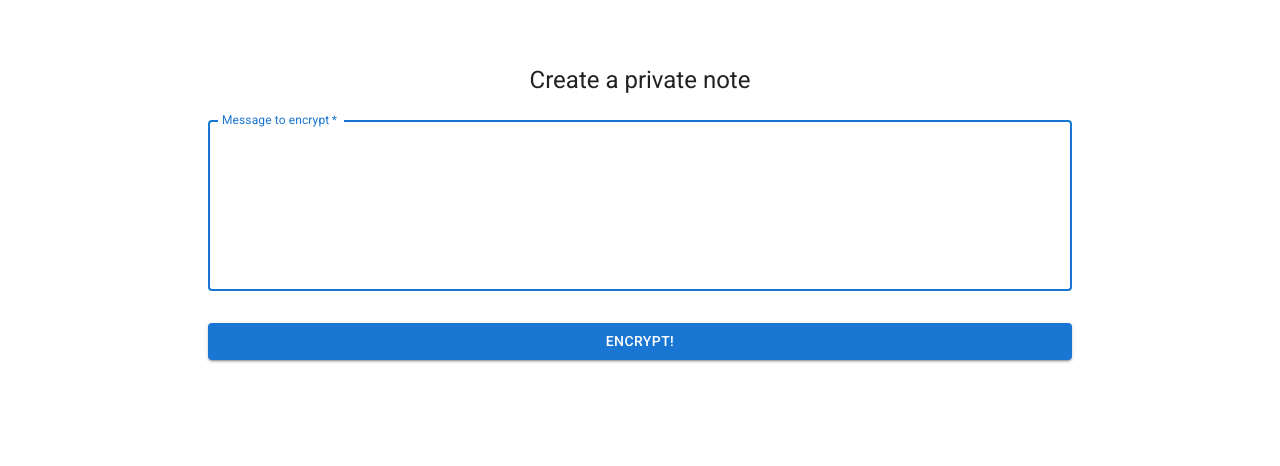
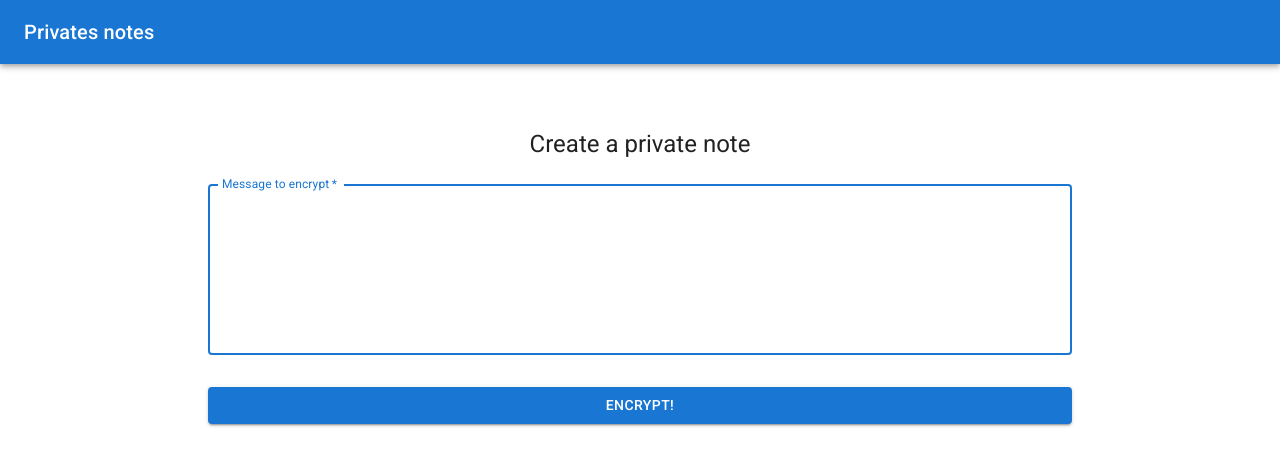
Before and after one commit to billylam/private-note, a React (Create React App) app: page / in a window 1280 px wide. Shown: the top 466 px of the page. Built offline with nearby package versions, Linux system fonts and the light colour scheme; no server answers.

Commit message:
Add a header

```diff
--- a/public/index.html
+++ b/public/index.html
@@ -7,7 +7,7 @@
     <meta name="theme-color" content="#000000" />
     <meta
       name="description"
-      content="Web site created using create-react-app"
+      content="Private notes"
     />
     <link rel="apple-touch-icon" href="%PUBLIC_URL%/logo192.png" />
     <!--
@@ -24,7 +24,7 @@
       work correctly both with client-side routing and a non-root public URL.
       Learn how to configure a non-root public URL by running `npm run build`.
     -->
-    <title>React App</title>
+    <title>Private notes</title>
   </head>
   <body>
     <noscript>You need to enable JavaScript to run this app.</noscript>
--- a/src/App.js
+++ b/src/App.js
@@ -1,7 +1,10 @@
 import { useState } from 'react';
 import './App.css';
 import EncryptPrompt from './Components/EncryptPrompt';
-import DecryptPrompt from './Components/DecryptPrompt'
+import DecryptPrompt from './Components/DecryptPrompt';
+import AppBar from '@mui/material/AppBar';
+import Toolbar from '@mui/material/Toolbar';
+import Typography from '@mui/material/Typography';
 
 function App() {
   const getQs = () => {
@@ -16,9 +19,16 @@ function App() {
   return (
     <div className="App">
       <header className="App-header">
+      <AppBar position="relative">
+        <Toolbar>
+          <Typography variant="h6" color="inherit" noWrap>
+            Privates notes
+          </Typography>
+        </Toolbar>
+      </AppBar>
       </header>
       <div>
-        {qs ? <div><DecryptPrompt qs={qs} /></div> : <EncryptPrompt />}
+        {qs ? <DecryptPrompt qs={qs} /> : <EncryptPrompt />}
       </div>
     </div>
   );
--- a/src/Components/DecryptPrompt.js
+++ b/src/Components/DecryptPrompt.js
@@ -27,7 +27,6 @@ export default function DecryptPrompt({qs}) {
       };
       try {
           const fetchResponse = await fetch(`${process.env.REACT_APP_API_URL}/lookup`, settings);
-          console.log(fetchResponse);
           const response = await fetchResponse.json();
           setIsValid(response.isValid);
           setErrorMessage(response.error);
@@ -36,17 +35,12 @@ export default function DecryptPrompt({qs}) {
           return e;
       }
     }
-    console.log('hello')
     fetchData();
   }, [])
 
   const handleSubmit = async (event) => {
     event.preventDefault();
     const data = new FormData(event.currentTarget);
-    // eslint-disable-next-line no-console
-    console.log({
-      message: data.get('message'),
-    });
 
     const settings = {
       method: 'POST',
@@ -107,7 +101,7 @@ else if (message) ui = <ThemeProvider theme={theme}>
               required
               fullWidth
               id="message"
-              label="Your message"
+              label="Your private note"
               name="message"
               autoFocus
               value={message}
--- a/src/Components/EncryptPrompt.js
+++ b/src/Components/EncryptPrompt.js
@@ -57,7 +57,6 @@ export default function EncryptPrompt() {
     };
     try {
         setIsLoading(true);
-        console.log(process.env.API_URL);
         const fetchResponse = await fetch(`${process.env.REACT_APP_API_URL}/encrypt`, settings);
         const response = await fetchResponse.json();
         setKey(encodeURIComponent(response.key));
@@ -97,10 +96,10 @@ export default function EncryptPrompt() {
               fullWidth
               id="url"
               name="url"
-              autoComplete="email"
               autoFocus
               value={`${process.env.REACT_APP_URL}/?key=${key}`}
               InputProps={{
+                spellCheck: 'false',
                 endAdornment:
                   <InputAdornment position="end">
                     <ContentCopyIcon
```
